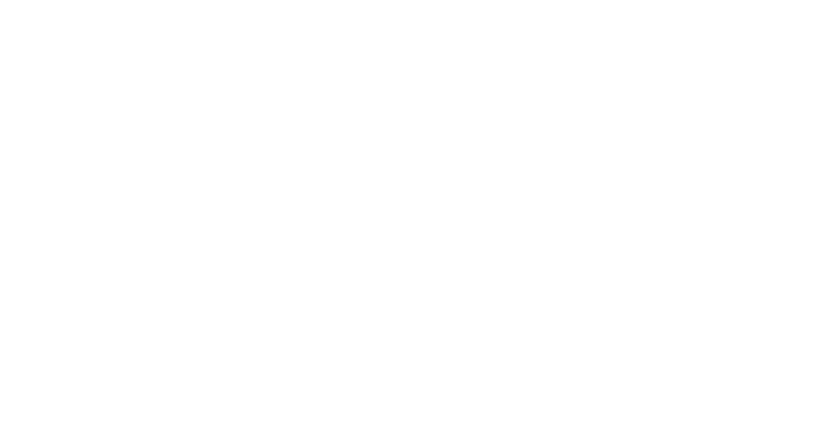
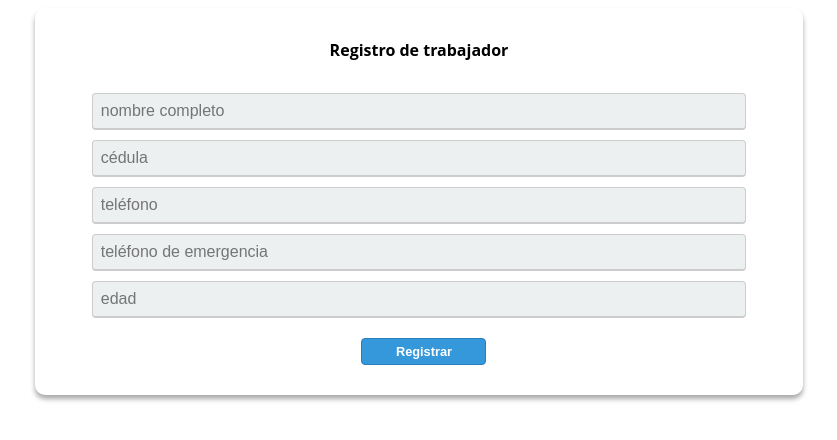
Before and after one commit to ronaldhgamez/Cafe-App-Angular, an Angular app: page / in a window 1280 px wide. Shown: the top 440 px of the page, without its empty margins (221-1058 px from the left). Built offline with nearby package versions, Linux system fonts and the light colour scheme.

Commit message:
login and register added

```diff
--- a/src/app/app.component.html
+++ b/src/app/app.component.html
@@ -1 +1,2 @@
 <!-- <app-login-component></app-login-component> -->
+<app-register-component></app-register-component>
--- a/src/app/app.module.ts
+++ b/src/app/app.module.ts
@@ -3,11 +3,13 @@ import { BrowserModule } from '@angular/platform-browser';
 
 import { AppComponent } from './app.component';
 import { LoginComponentComponent } from './login-component/login-component.component';
+import { RegisterComponentComponent } from './register-component/register-component.component';
 
 @NgModule({
   declarations: [
     AppComponent,
-    LoginComponentComponent
+    LoginComponentComponent,
+    RegisterComponentComponent
   ],
   imports: [
     BrowserModule
--- /dev/null
+++ b/src/app/register-component/register-component.component.css
@@ -0,0 +1,52 @@
+body {
+  font-family: 'Open Sans', sans-serif;
+  text-align: center;
+}
+
+.card {
+  border-radius: 10px;
+  width: 60%;
+  margin: auto;
+  background-color: white;
+  padding: 10px;
+  position: relative;
+}
+
+.shadow {
+  box-shadow: 0px 4px 5px 0px rgba(0, 0, 0, 0.34);
+}
+
+input {
+  background: #ecf0f1;
+  border: #ccc 1px solid;
+  border-bottom: #ccc 2px solid;
+  padding: 8px;
+  width: 85%;
+  color: #AAAAAA;
+  margin-top: 10px;
+  font-size: 1em;
+  border-radius: 4px;
+}
+
+.btn2 {
+  background: #3498db;
+  width: 125px;
+  padding-top: 5px;
+  padding-bottom: 5px;
+  color: white;
+  border-radius: 4px;
+  border: #2980b9 1px solid;
+  margin-top: 20px;
+  margin-bottom: 20px;
+  margin-left: 10px;
+  font-weight: 800;
+  font-size: 0.8em;
+}
+
+.btn2:hover {
+  background: #0a5180;
+}
+
+.btn2:active {
+  background: #0a5180;
+}
--- /dev/null
+++ b/src/app/register-component/register-component.component.html
@@ -0,0 +1,15 @@
+<body>
+
+  <div class="card shadow margin-top">
+    <h4>Registro de trabajador</h4>
+    <form type="submit" action="">
+      <input id="name" type="text" placeholder="nombre completo" required>
+      <input id="card_id" type="text" placeholder="cédula" required>
+      <input id="tel" type="text" placeholder="teléfono" required>
+      <input id="emergency" type="text" placeholder="teléfono de emergencia">
+      <input id="age" type="number" placeholder="edad" min="10" max="100" required>
+      <button class="btn2" type="submit" (click)="saveEmployee()">Registrar</button>
+    </form>
+  </div>
+
+</body>
--- /dev/null
+++ b/src/app/register-component/register-component.component.ts
@@ -0,0 +1,24 @@
+import { Component, OnInit } from '@angular/core';
+
+@Component({
+  selector: 'app-register-component',
+  templateUrl: './register-component.component.html',
+  styleUrls: ['./register-component.component.css']
+})
+export class RegisterComponentComponent implements OnInit {
+
+  constructor() { }
+
+  ngOnInit(): void {
+  }
+
+  saveEmployee() {
+    const name = (<HTMLInputElement>document.getElementById("name")).value;
+    const card_id = (<HTMLInputElement>document.getElementById("card_id")).value;
+    const tel = (<HTMLInputElement>document.getElementById("tel")).value;
+    const emergency = (<HTMLInputElement>document.getElementById("emergency")).value;
+    const age = (<HTMLInputElement>document.getElementById("age")).value;
+
+
+  }
+}
```
Also changed, not shown: 1 other file (tests, documents, lock files or other folders).
